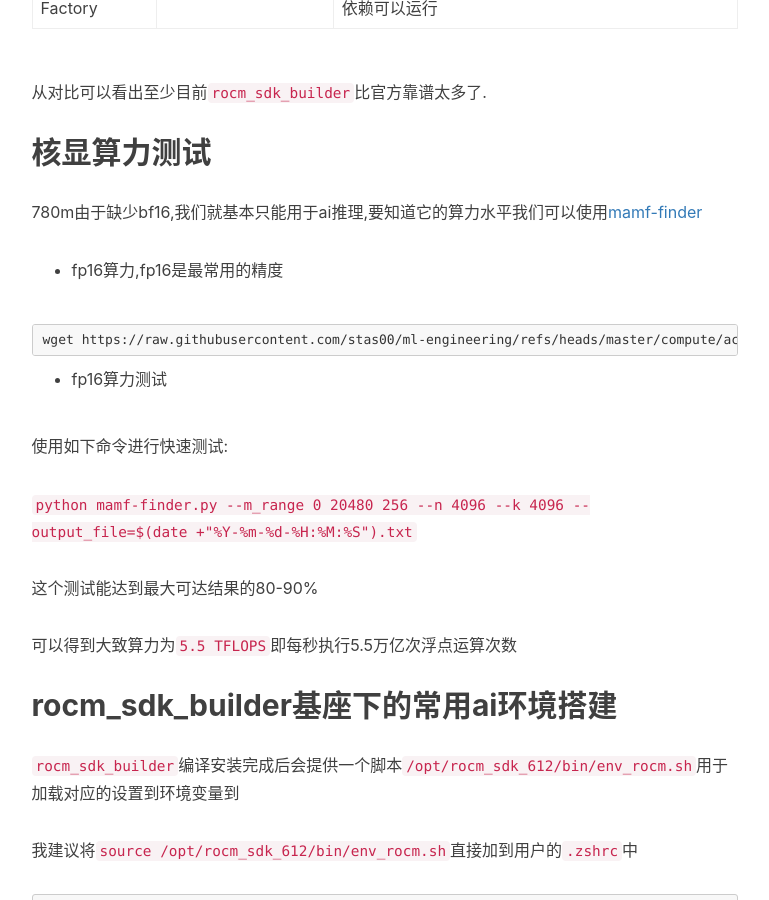
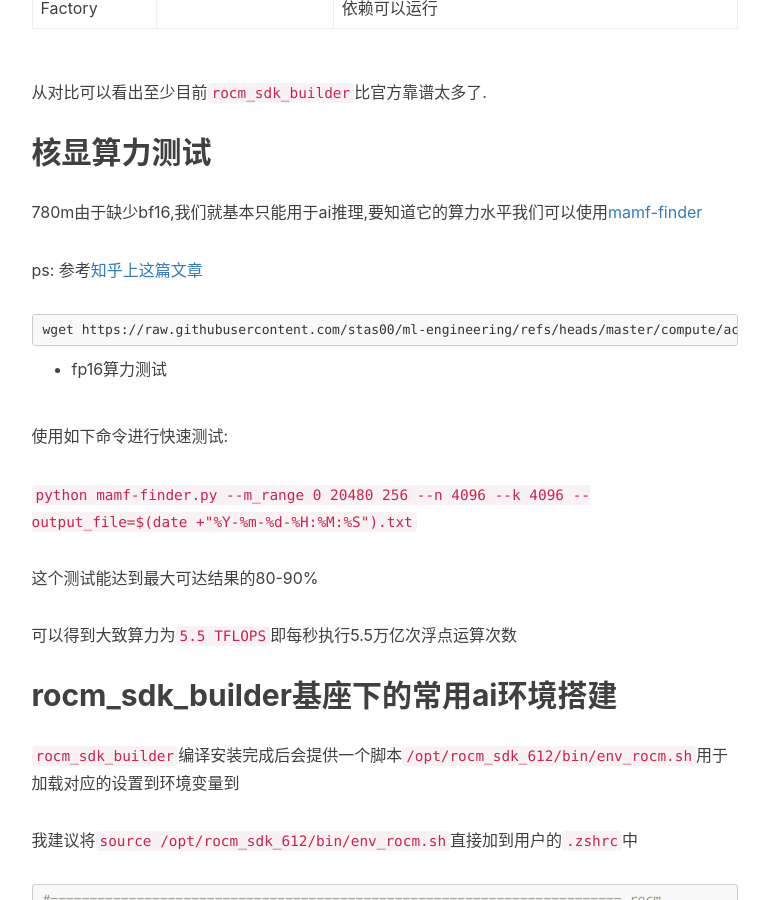
Before and after one commit to hsz1273327/hsz1273327.github.io, a Jekyll site: the page built from _posts/2025-02-17-780m上的AI环境搭建.md, in a window 1280 px wide and 900 px high, scrolled down 9471 px. Shown: the whole window, without its empty margins (136-905 px from the left). Built offline with Jekyll 4.4.1, drawn with Linux system fonts in a browser that asks for light colours; nearby versions of some CDN libraries; comment, search, counter and statistics services are not loaded.

Commit message:
Update 2025-02-17-780m上的AI环境搭建.md

````diff
--- a/_posts/2025-02-17-780m上的AI环境搭建.md
+++ b/_posts/2025-02-17-780m上的AI环境搭建.md
@@ -375,7 +375,7 @@ torch.cuda.is_available()
 
 780m由于缺少bf16,我们就基本只能用于ai推理,要知道它的算力水平我们可以使用[mamf-finder](https://github.com/stas00/ml-engineering/blob/master/compute/accelerator/benchmarks/mamf-finder.py)
 
-+ fp16算力,fp16是最常用的精度
+ps: 参考[知乎上这篇文章](https://zhuanlan.zhihu.com/p/9543978288)
 
 ```bash
 wget https://raw.githubusercontent.com/stas00/ml-engineering/refs/heads/master/compute/accelerator/benchmarks/mamf-finder.py
````
